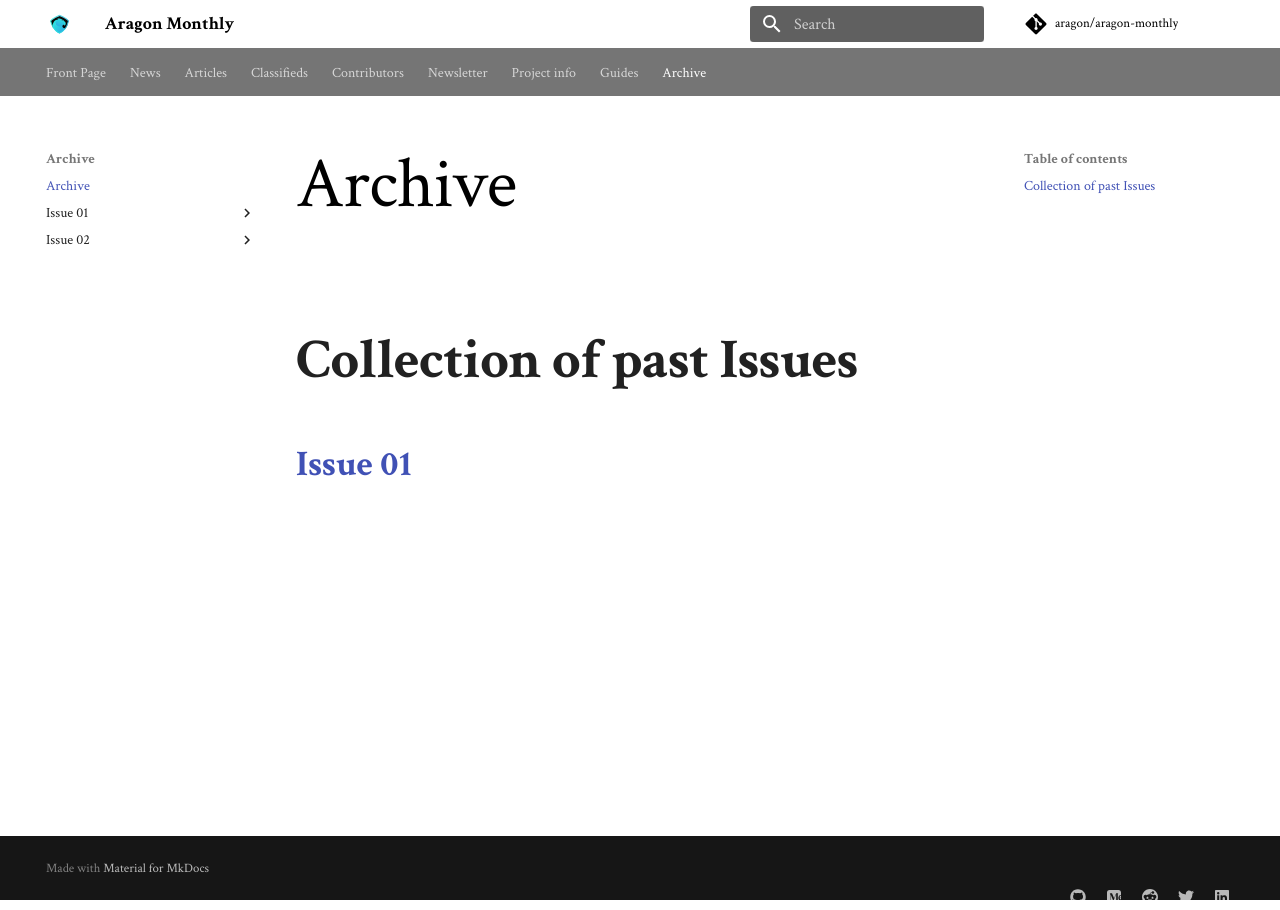
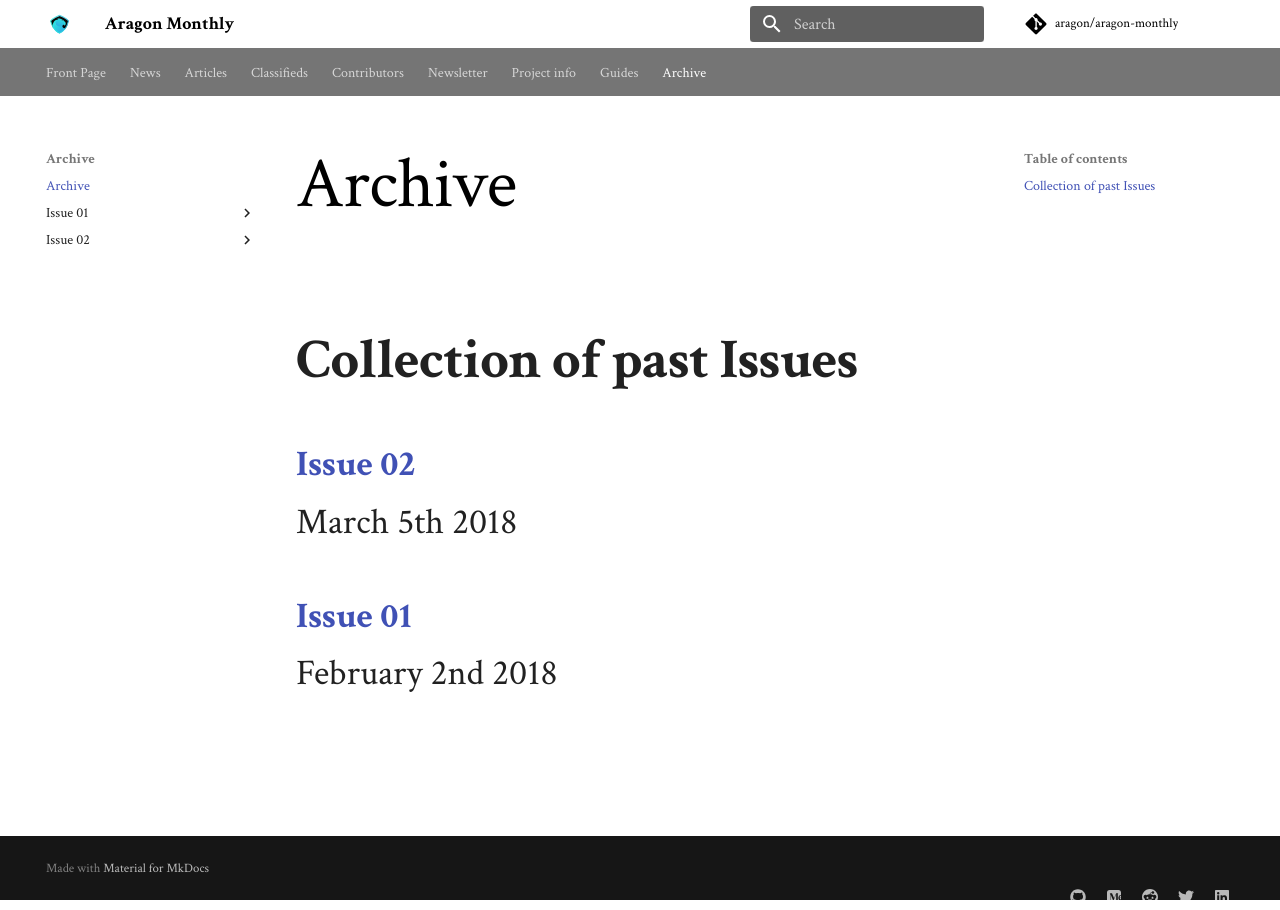
Before and after one commit to aragon/aragon-monthly, an MkDocs documentation site: the page built from docs/archive/index.md, in a window 1280 px wide. Built offline with MkDocs 1.6.1 and Material for MkDocs 9.7.7, drawn with Linux system fonts in a browser that asks for light colours; comment, search, counter and statistics services are not loaded; old or Windows-style settings are respelled for this version of MkDocs.

Commit message:
update archive index

```diff
--- a/docs/archive/index.md
+++ b/docs/archive/index.md
@@ -2,4 +2,8 @@
 
 ## **Collection of past Issues**
 
+[**Issue 02**](issue02/index.md)
+March 5th 2018
+
 [**Issue 01**](issue01/index.md)
+February 2nd 2018
```
